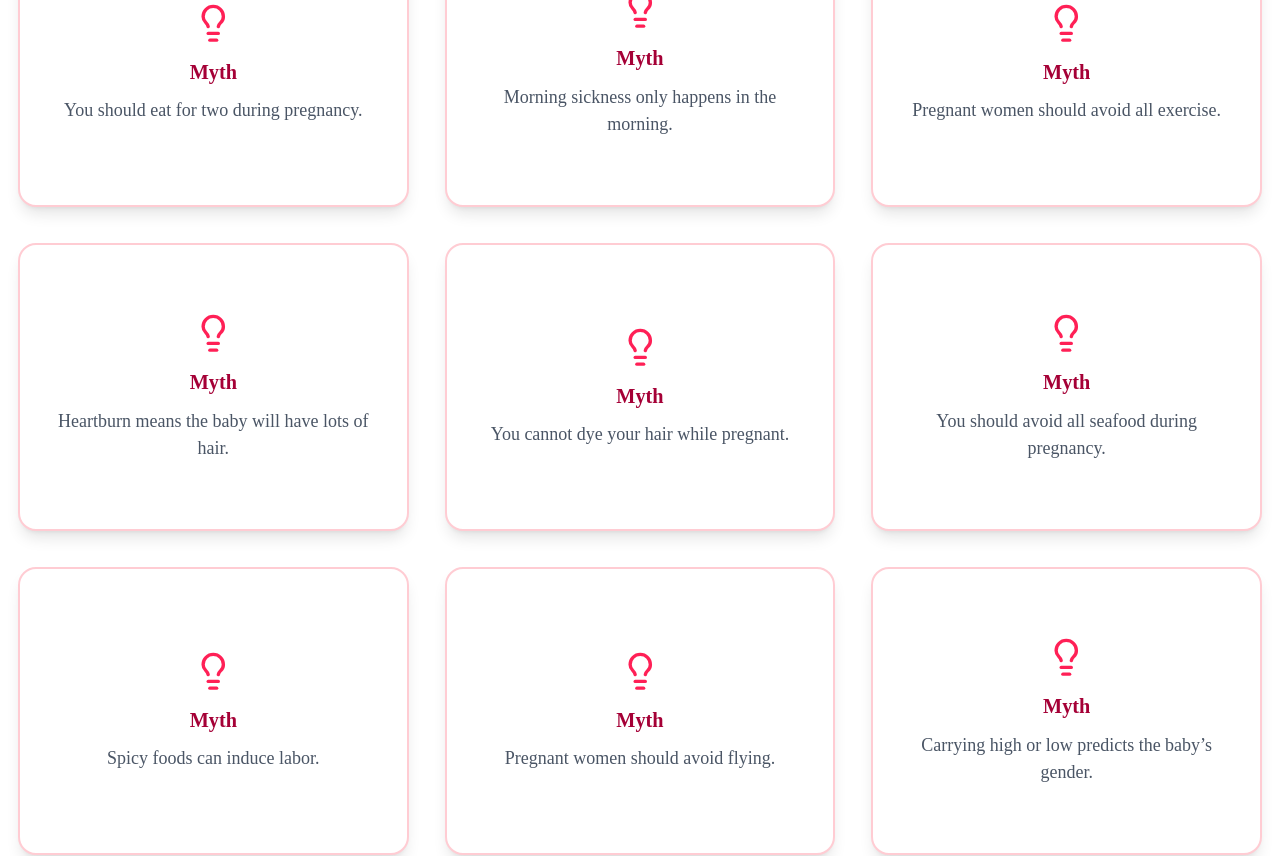
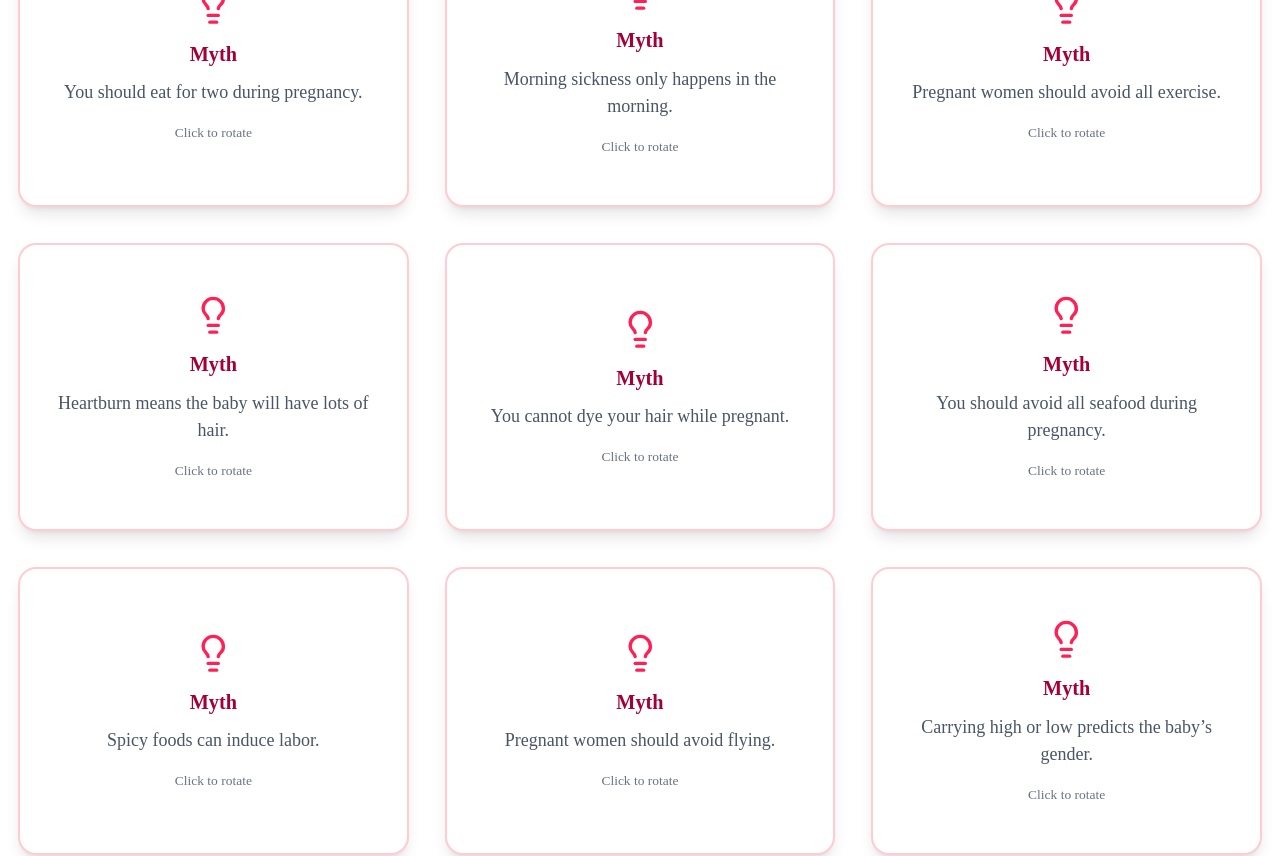
Before and after one commit to Miel-cyb/MaternalCare, a React (Vite) app: page /home in a window 1280 px wide. Shown: the part 2700-3556 px from the top of the page. Built offline with nearby package versions, Linux system fonts and the light colour scheme; no server answers; the HTML template or start-up script is replaced by a standard one; a web font is replaced by a local one.

Commit message:
layout changed

```diff
--- a/src/components/Myths.tsx
+++ b/src/components/Myths.tsx
@@ -3,6 +3,7 @@ import { motion } from 'framer-motion';
 import { useTranslation } from 'react-i18next';
 import mythList from '../data/pregnancyMyth.json';
 import { LuLightbulb, LuBadgeCheck } from 'react-icons/lu';
+import { LuRefreshCcw } from 'react-icons/lu';
 
 type Myth = {
   id: number;
@@ -27,6 +28,7 @@ const MythCard = ({ myth }: { myth: Myth }) => {
       style={{ perspective: '1000px' }}
     >
       {/* Front Side (Myth) */}
+
       <motion.div
         className="absolute w-full h-full bg-white rounded-2xl shadow-lg p-6 flex flex-col items-center justify-center text-center border-2 border-rose-200"
         animate={{ rotateY: isFlipped ? 180 : 0 }}
@@ -36,7 +38,7 @@ const MythCard = ({ myth }: { myth: Myth }) => {
         <LuLightbulb className="text-rose-500 text-4xl mb-3" />
         <h3 className="font-bold text-lg text-rose-800">{t('Myth')}</h3>
         <p className="mt-2 text-gray-600">{t(myth.myth)}</p>
-        <p className="text-xs mt-4 text-gray-500 font-medium md:hidden">{t('Click to Read')}</p>
+        <p className="text-xs mt-4 text-gray-500 font-medium ">{t('Click to rotate')}</p>
       </motion.div>
 
       {/* Back Side (Fact) */}
```
